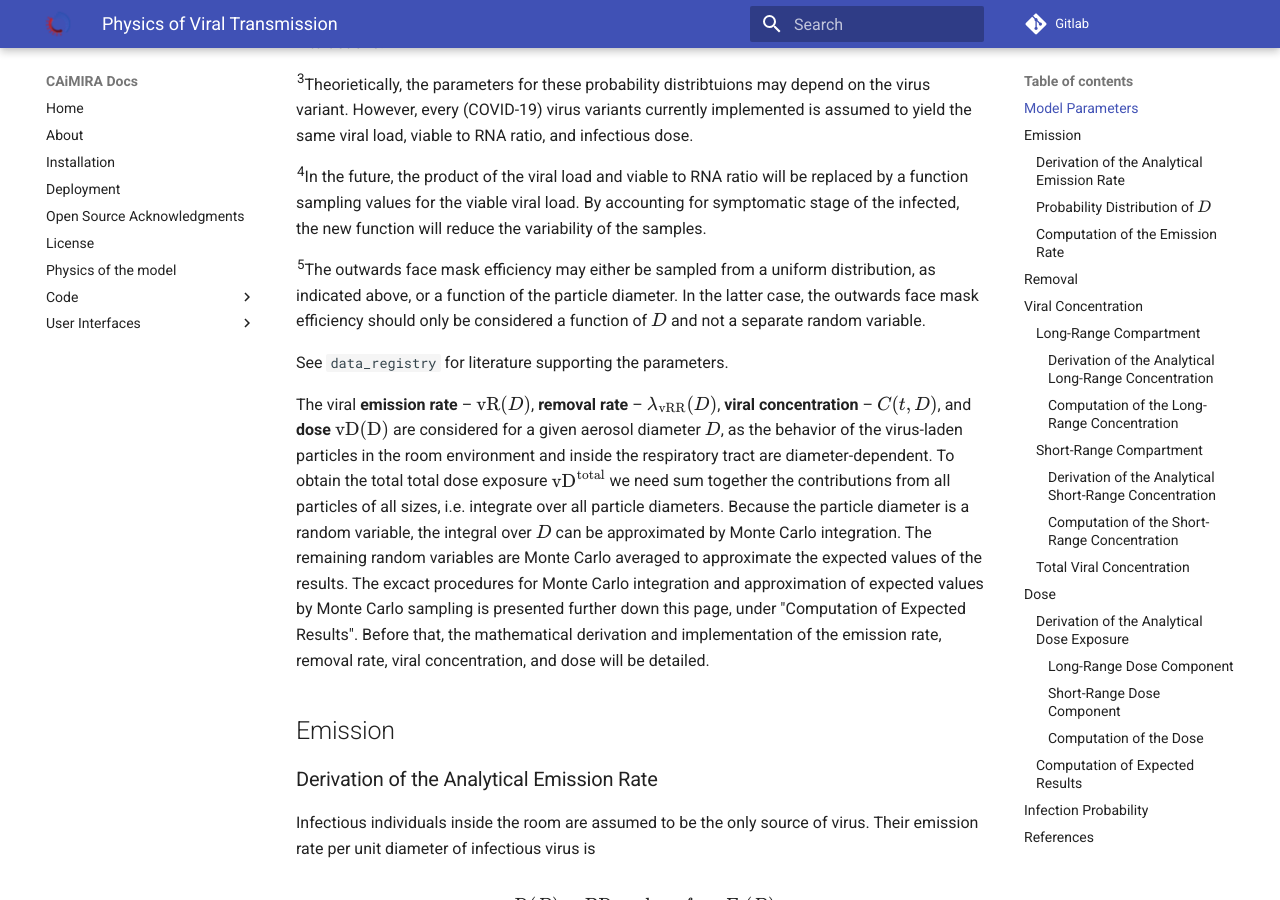
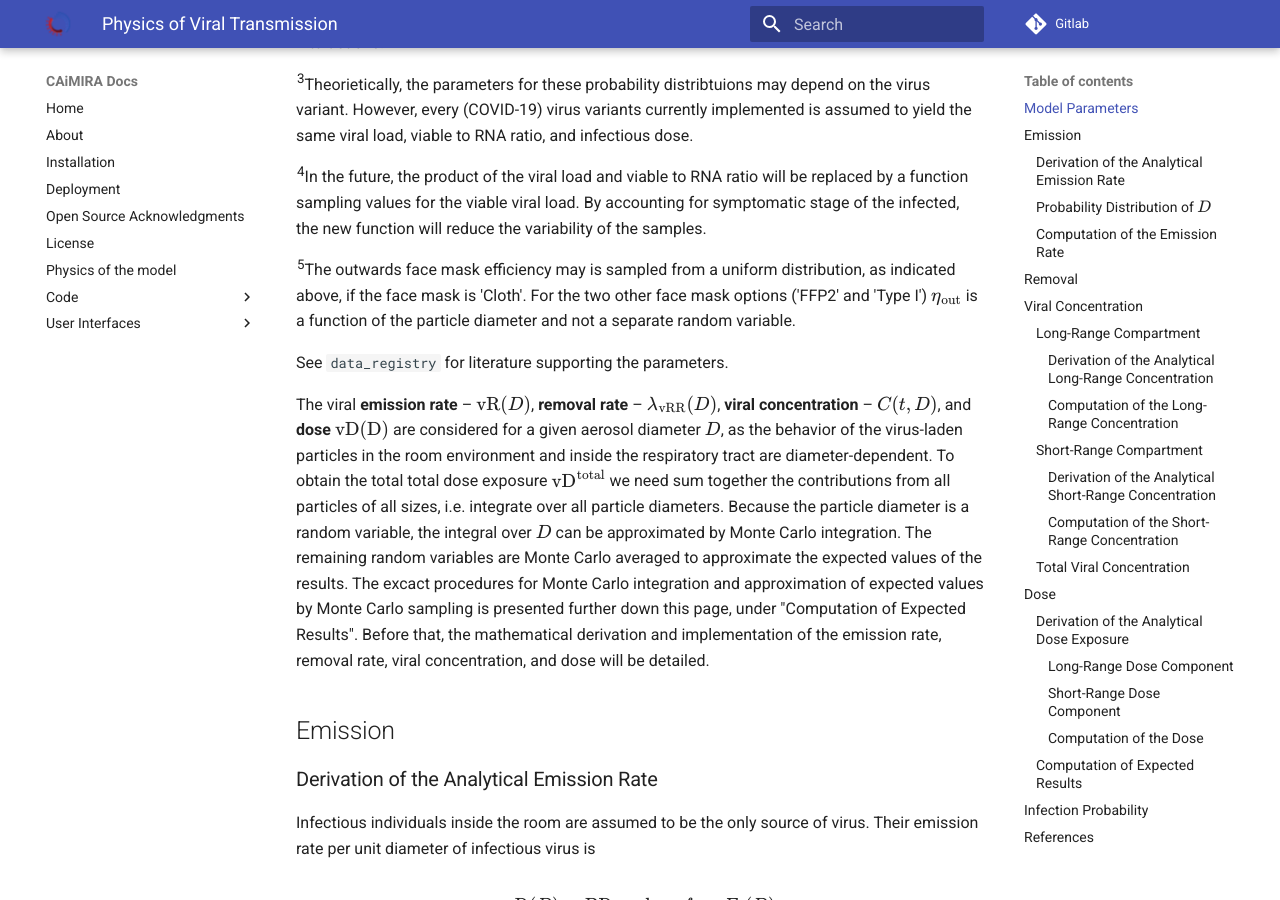
Before and after one commit to CERN/CAiMIRA, an MkDocs documentation site: the page built from caimira/docs/mkdocs/docs/code/viral_transmission.md, in a window 1280 px wide and 900 px high, scrolled down 1898 px. Built offline with MkDocs 1.6.1 and Material for MkDocs 9.7.7, drawn with Linux system fonts in a browser that asks for light colours.

Commit message:
docs: which face masks have outwards efficiency as rv

```diff
--- a/caimira/docs/mkdocs/docs/code/viral_transmission.md
+++ b/caimira/docs/mkdocs/docs/code/viral_transmission.md
@@ -38,7 +38,7 @@ Random variables are Monte Carlo sampled from probability distributions and stor
 
 <sup>4</sup>In the future, the product of the viral load and viable to RNA ratio will be replaced by a function sampling values for the viable viral load. By accounting for symptomatic stage of the infected, the new function will reduce the variability of the samples.
 
-<sup>5</sup>The outwards face mask efficiency may either be sampled from a uniform distribution, as indicated above, or a function of the particle diameter. In the latter case, the outwards face mask efficiency should only be considered a function of $D$ and not a separate random variable.
+<sup>5</sup>The outwards face mask efficiency may is sampled from a uniform distribution, as indicated above, if the face mask is 'Cloth'. For the two other face mask options ('FFP2' and 'Type I') $\eta_{\mathrm{out}}$ is a function of the particle diameter and not a separate random variable.
 
 See `data_registry` for literature supporting the parameters.
 
```
